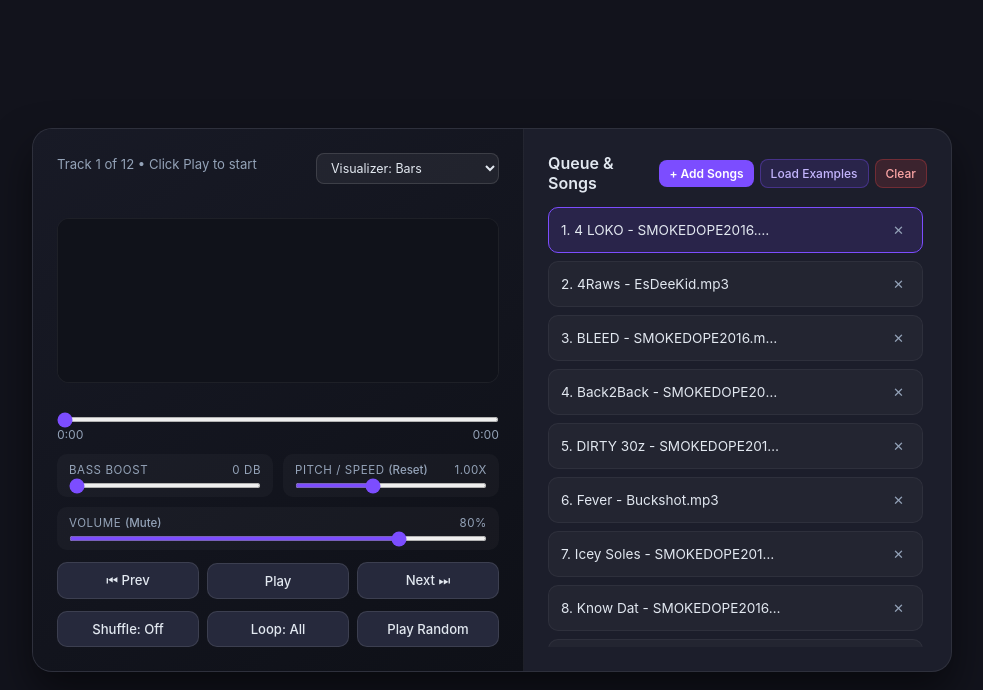
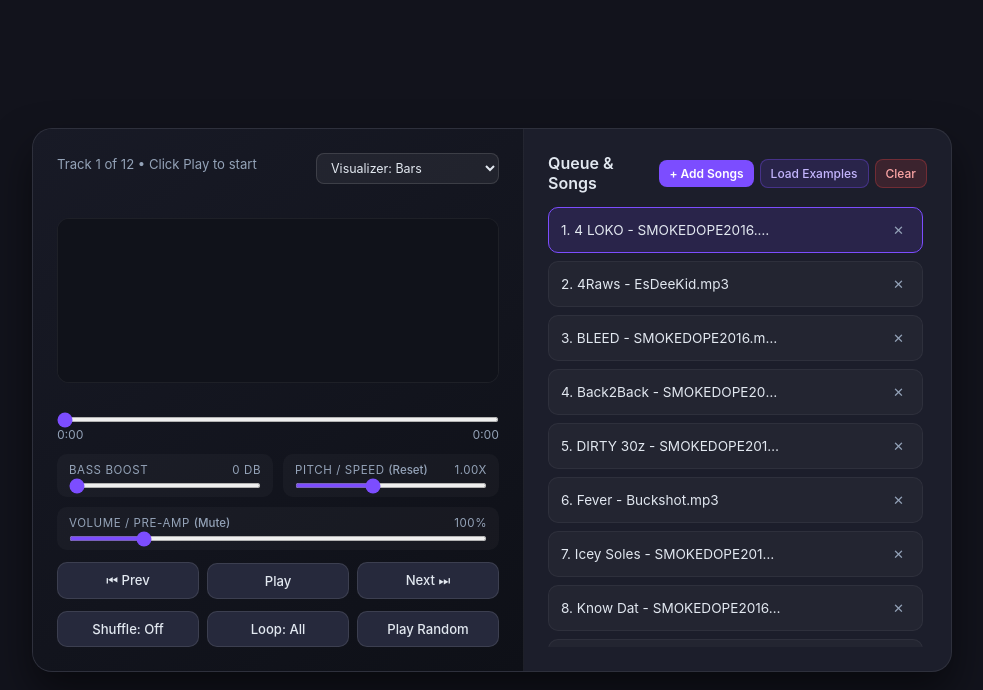
Before and after one commit to Steezy922/music-player, a plain HTML site: page index.html in a window 1280 px wide. Shown: the whole page, without its empty margins (148-1131 px from the left). Drawn offline with Linux system fonts and the light colour scheme.

Commit message:
Update index.html

```diff
--- a/index.html
+++ b/index.html
@@ -389,7 +389,7 @@
               <span>Bass Boost</span>
               <span id="bassValue">0 dB</span>
             </div>
-            <input type="range" id="bassSlider" min="0" max="20" value="0" step="1" />
+            <input type="range" id="bassSlider" min="0" max="24" value="0" step="1" />
           </div>
 
           <div class="slider-group">
@@ -402,10 +402,10 @@
 
           <div class="slider-group full-width">
             <div class="slider-label">
-              <span>Volume <button class="mini-link" id="muteBtn">(Mute)</button></span>
-              <span id="volumeValue">80%</span>
+              <span>Volume / Pre-Amp <button class="mini-link" id="muteBtn">(Mute)</button></span>
+              <span id="volumeValue">100%</span>
             </div>
-            <input type="range" id="volumeSlider" min="0" max="1" value="0.8" step="0.01" />
+            <input type="range" id="volumeSlider" min="0" max="6" value="1.0" step="0.05" />
           </div>
         </div>
 
```
